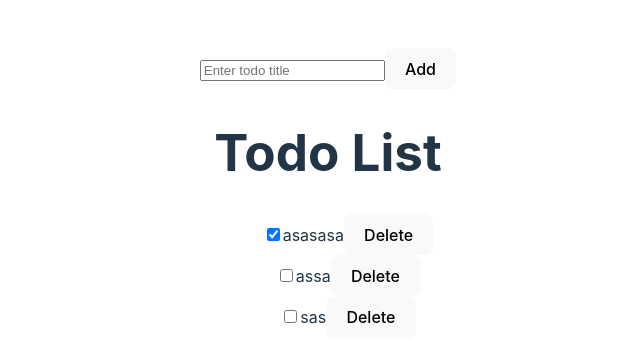
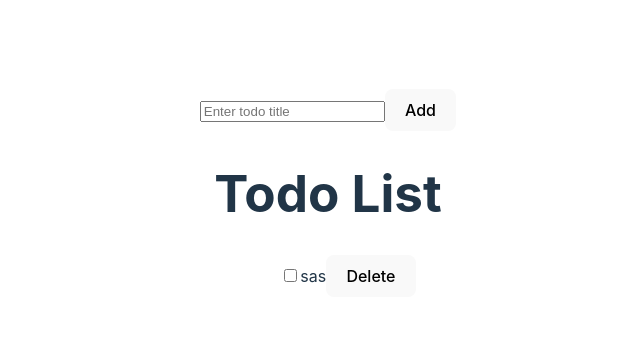
Before and after one commit to deepaksisodiya/react-app, a React (Vite) app: page / in a window 1280 px wide. Shown: the part 199-562 px from the top of the page, without its empty margins (312-952 px from the left). Built offline with nearby package versions, Linux system fonts and the light colour scheme; data requests are answered from the project's data file.

Commit message:
added db json file for apis

```diff
--- a/db.json
+++ b/db.json
@@ -1,15 +1,5 @@
 {
   "todos": [
-    {
-      "id": "00b0",
-      "title": "asasasa",
-      "completed": true
-    },
-    {
-      "id": "a4cf",
-      "title": "assa",
-      "completed": false
-    },
     {
       "id": "af9a",
       "title": "sas",
--- a/src/features/todos/Todos.tsx
+++ b/src/features/todos/Todos.tsx
@@ -5,9 +5,7 @@ import { fetchTodos, addTodo, deleteTodo, toggleTodo } from './todosAPI.js';
 function Todos() {
   const [newTodoInput, setNewTodoInput] = useState('');
   const dispatch = useDispatch();
-  const todosStore = useSelector((state) => state.todos.todos);
-  const isLoading = useSelector((state) => state.todos.isLoading);
-  const error = useSelector((state) => state.todos.error);
+  const { todos, isLoading, error } = useSelector((state) => state.todos);
 
   useEffect(() => {
     dispatch(fetchTodos());
@@ -22,7 +20,7 @@ function Todos() {
     }
   };
 
-  const handleDeleteTodo = async (todoId: string) => {
+  const handleDeleteTodo = async (todoId) => {
     await dispatch(deleteTodo(todoId));
   };
 
@@ -30,8 +28,9 @@ function Todos() {
     await dispatch(toggleTodo(id));
   };
 
-  const renderAddTodo = () => {
   return (
+    <>
+      <div>
         <div>
           <input
             type="input"
@@ -41,24 +40,11 @@ function Todos() {
           />
           <button onClick={handleAddTodo}>Add</button>
         </div>
-    );
-  };
-
-  if (isLoading) {
-    return <div>Loading...</div>;
-  }
-
-  if (error) {
-    return <div>Error in loading todos</div>;
-  }
-
-  return (
-    <>
-      <div>
-        {renderAddTodo()}
         <h1>Todo List</h1>
+        {isLoading && <div>Loading...</div>}
+        {error && <div>Error in loading todos</div>}
         <ul>
-          {todosStore.map((todo) => (
+          {todos.map((todo) => (
             <div key={todo.id}>
               <label>
                 <input type="checkbox" checked={todo.completed} onChange={() => handleCheckboxChange(todo.id)} />
```
Lines whose indentation alone changed are shown as unchanged.
